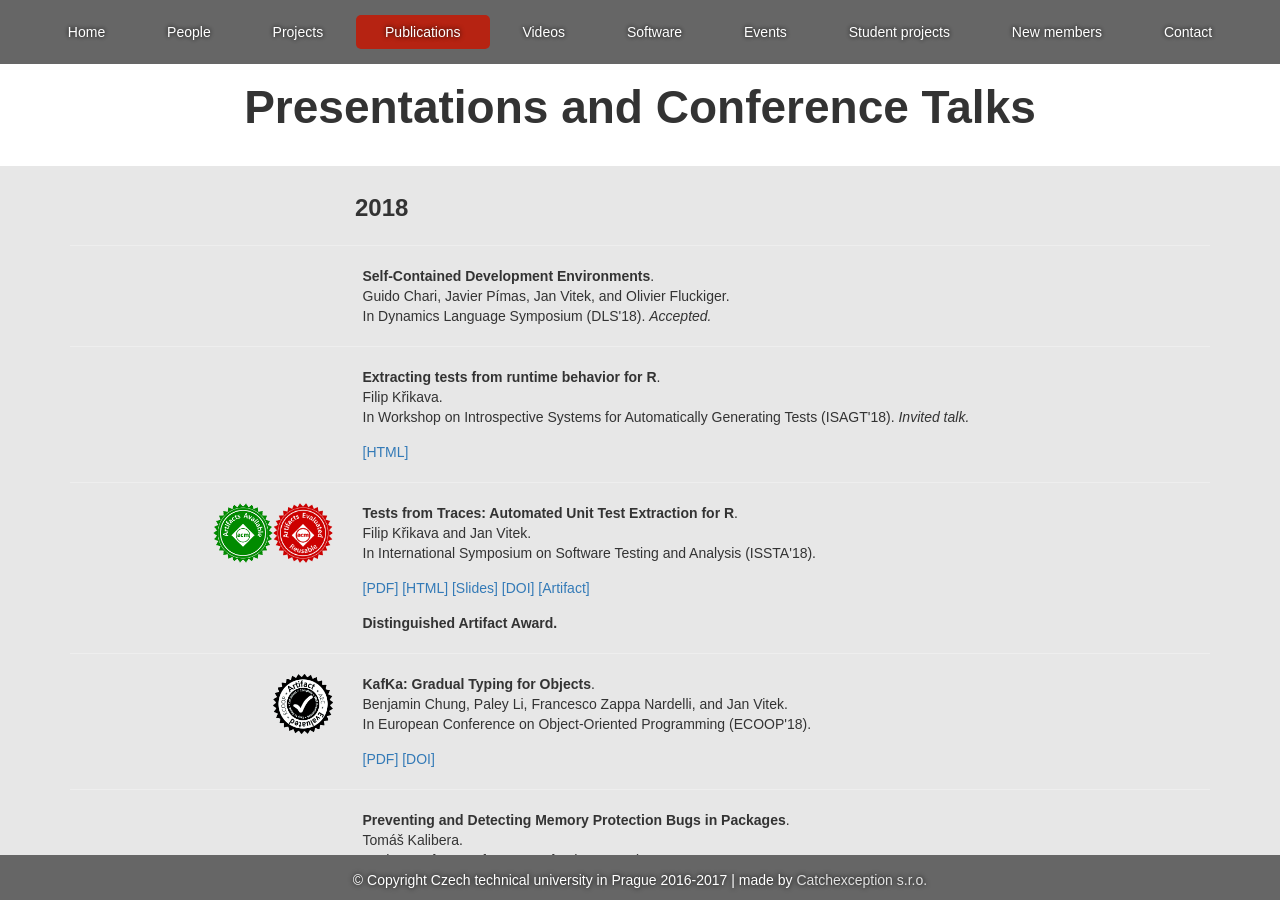
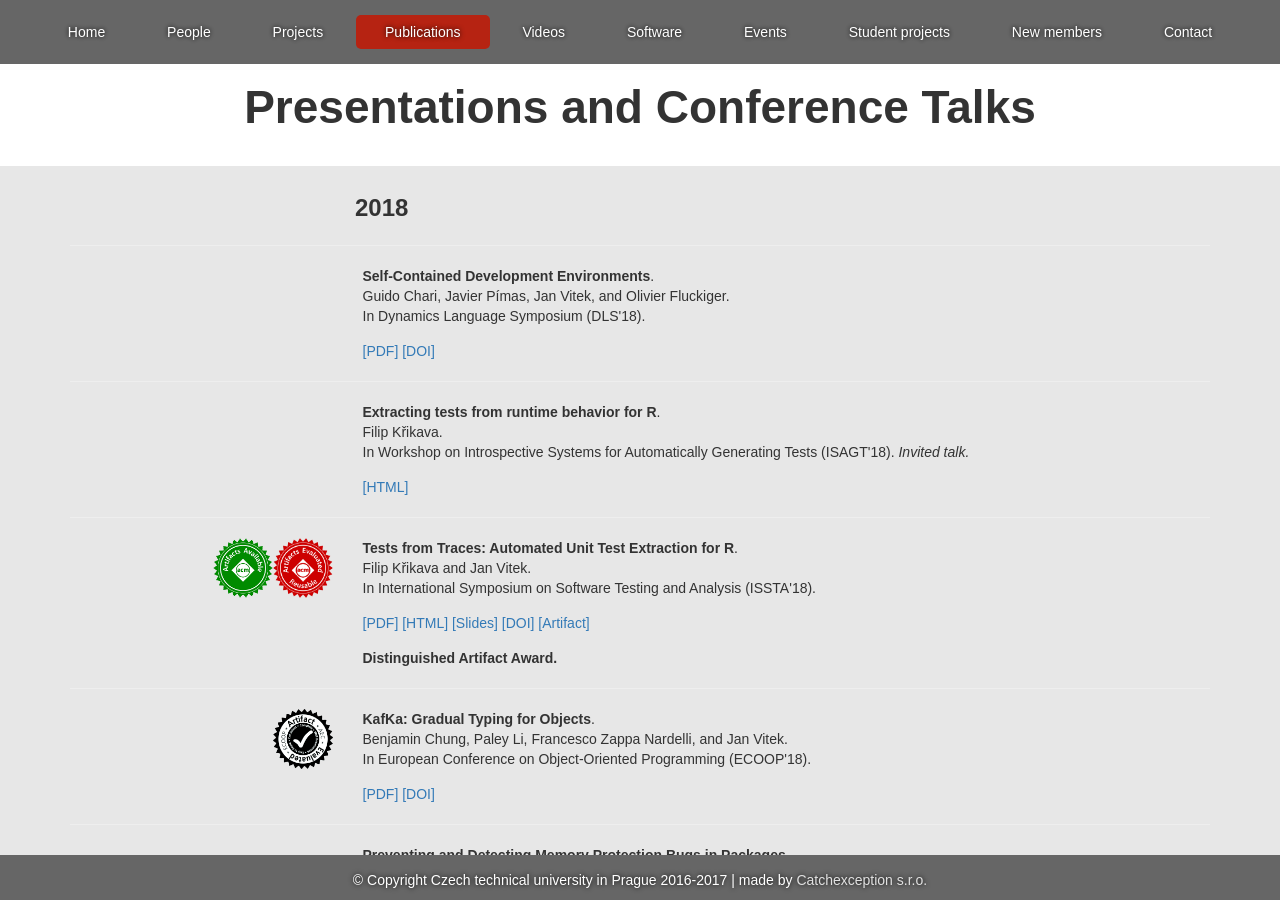
Before and after one commit to PRL-PRG/prl-prg.github.io, a Jekyll site: the page built from publications.md, in a window 1280 px wide and 900 px high. Built offline with Jekyll 4.4.1, drawn with Linux system fonts in a browser that asks for light colours.

Commit message:
Update publications.md

```diff
--- a/publications.md
+++ b/publications.md
@@ -13,7 +13,12 @@ publications:
    authors: "Guido Chari, Javier Pímas, Jan Vitek, and Olivier Fluckiger"
    publication: "Dynamics Language Symposium"
    short_publication: "DLS'18"
-   note: "Accepted."
+   links:
+   - text: PDF
+     link: http://charig.github.io/papers/SCDE-DLS18.pdf
+   - text: DOI
+     link: https://doi.org/10.1145/3276945.3276948
+
 
 # July 15-21
  - year: 2018
```
